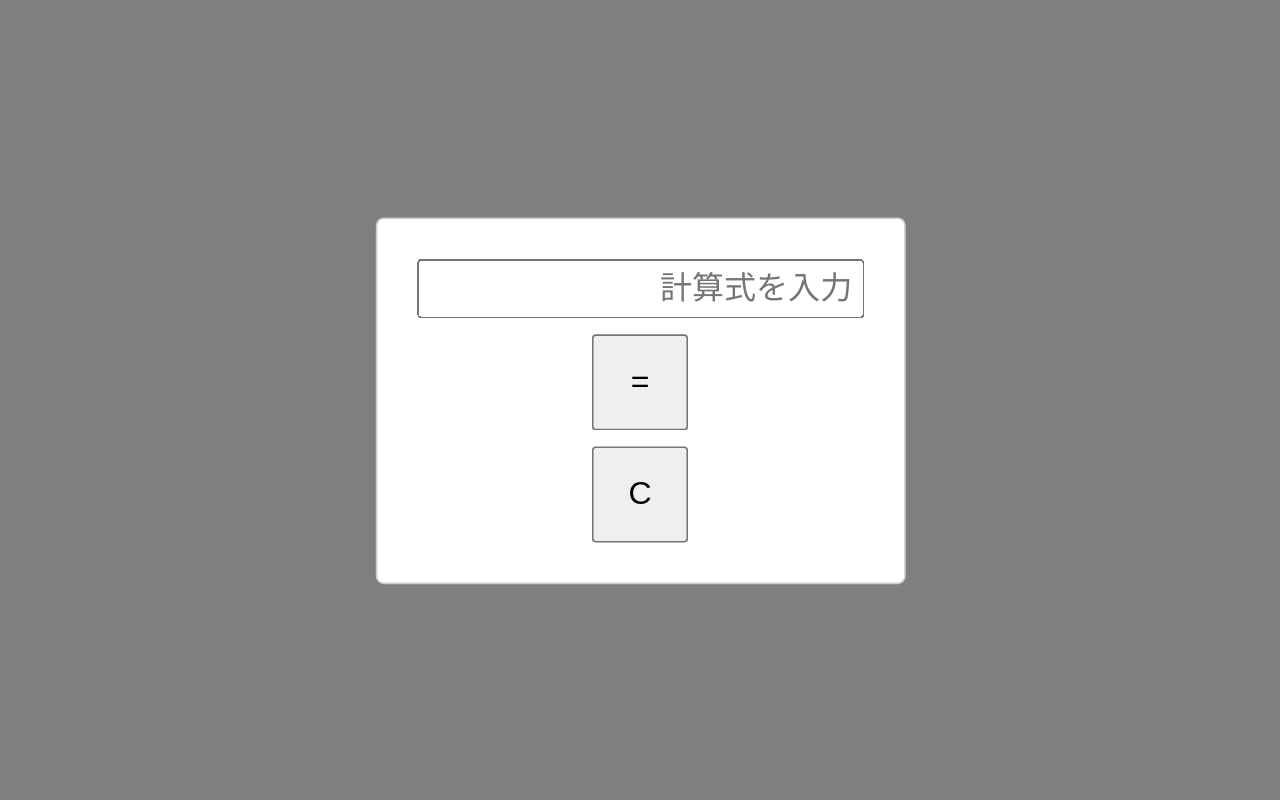
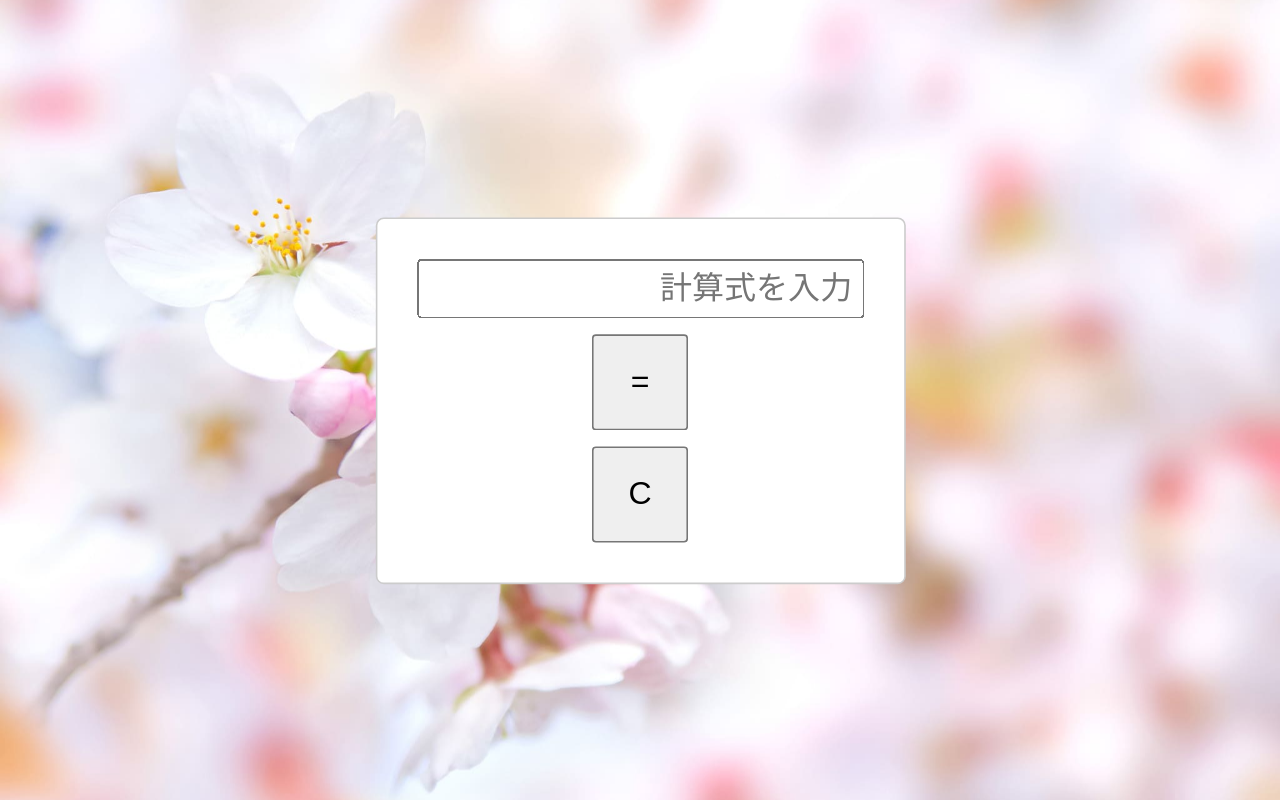
Before and after one commit to akaina0112/bgm, a plain HTML site: page test.html in a window 1280 px wide. Shown: the top 800 px of the page. Drawn offline with Linux system fonts and the light colour scheme.

Commit message:
Update test.html

```diff
--- a/test.html
+++ b/test.html
@@ -12,7 +12,7 @@
     height: 100vh;
     margin: 0;
     background-color: rgba(0, 0, 0, 0.5); /* 半透明の灰色 */
-    background-image: url('./images/background1.jpg'); /* 最初の背景画像 */
+    background-image: url('images/background.jpg'); /* 最初の背景画像 */
     background-size: cover;
     background-position: center;
     animation: slide1 10s infinite alternate; /* アニメーションの設定 */
@@ -71,7 +71,7 @@
   </div>
 
   <script>
-    var backgrounds = ['background1.jpg', 'background2.jpg', 'background3.jpg']; // 複数の背景画像を配列で用意
+    var backgrounds = ['images/background.jpg', 'images/background2.jpg', 'images/background3.jpg', 'images/background4.jpg']; // 複数の背景画像を配列で用意
 
     function calculate() {
       var input = document.getElementById('display').value;
```
